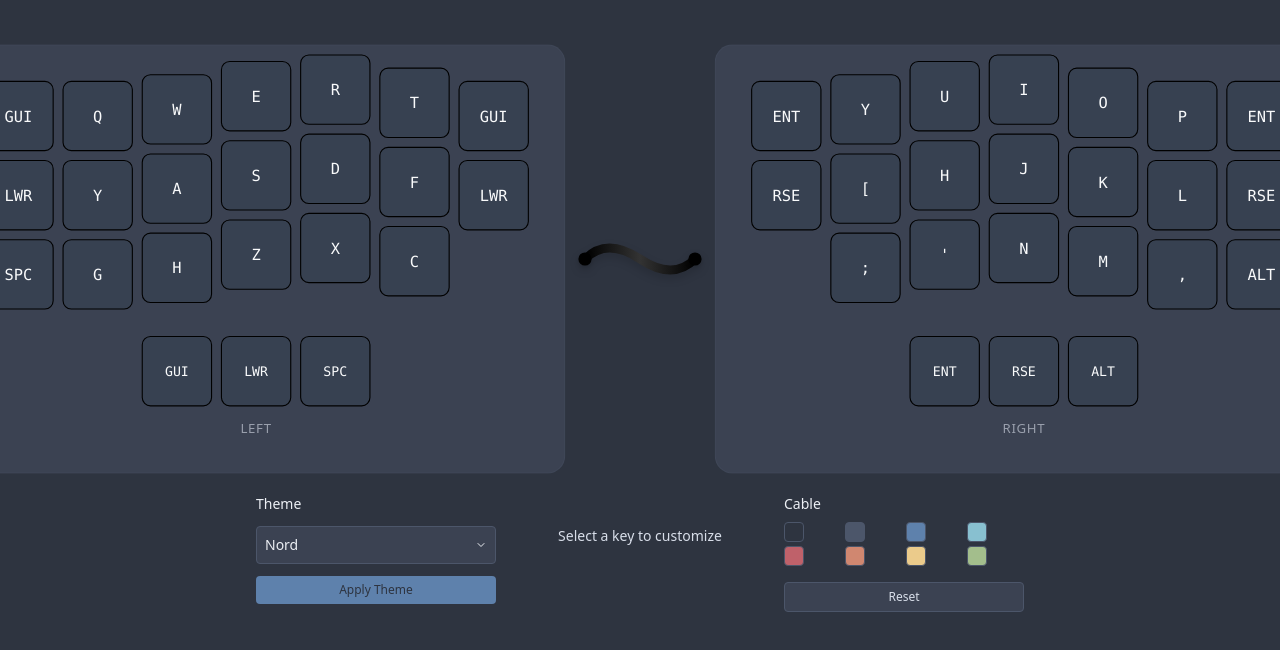
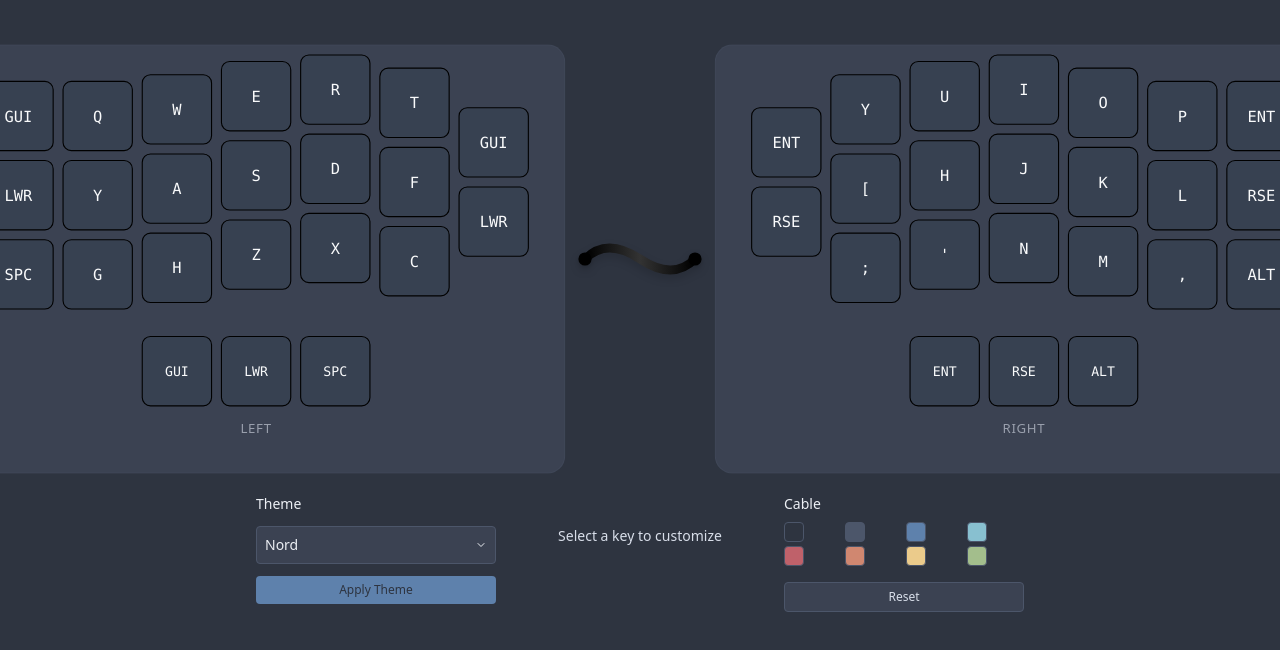
Before and after one commit to NokiaTh131/corne-design, a React (Vite) app: page / in a window 1280 px wide. Shown: the top 650 px of the page. Built offline with nearby package versions, Linux system fonts and the light colour scheme.

Commit message:
little bit downward

```diff
--- a/src/components/KeyboardHalf.tsx
+++ b/src/components/KeyboardHalf.tsx
@@ -71,13 +71,14 @@ export const KeyboardHalf: React.FC<KeyboardHalfProps> = ({
                   const specialKey = specialKeys.find(k => k.position.row === rowIndex && k.position.col === colIndex);
                   if (specialKey) {
                     return (
+                      <div key={specialKey.id} style={{ transform: 'translateY(24px)' }}>
                         <Keycap
-                        key={specialKey.id}
                           keycap={specialKey}
                           onClick={(event) => handleKeyClick(specialKey.id, event)}
                           isSelected={selectedKeys.has(specialKey.id)}
                           theme={theme}
                         />
+                      </div>
                     );
                   }
 
```
Lines whose indentation alone changed are shown as unchanged.
